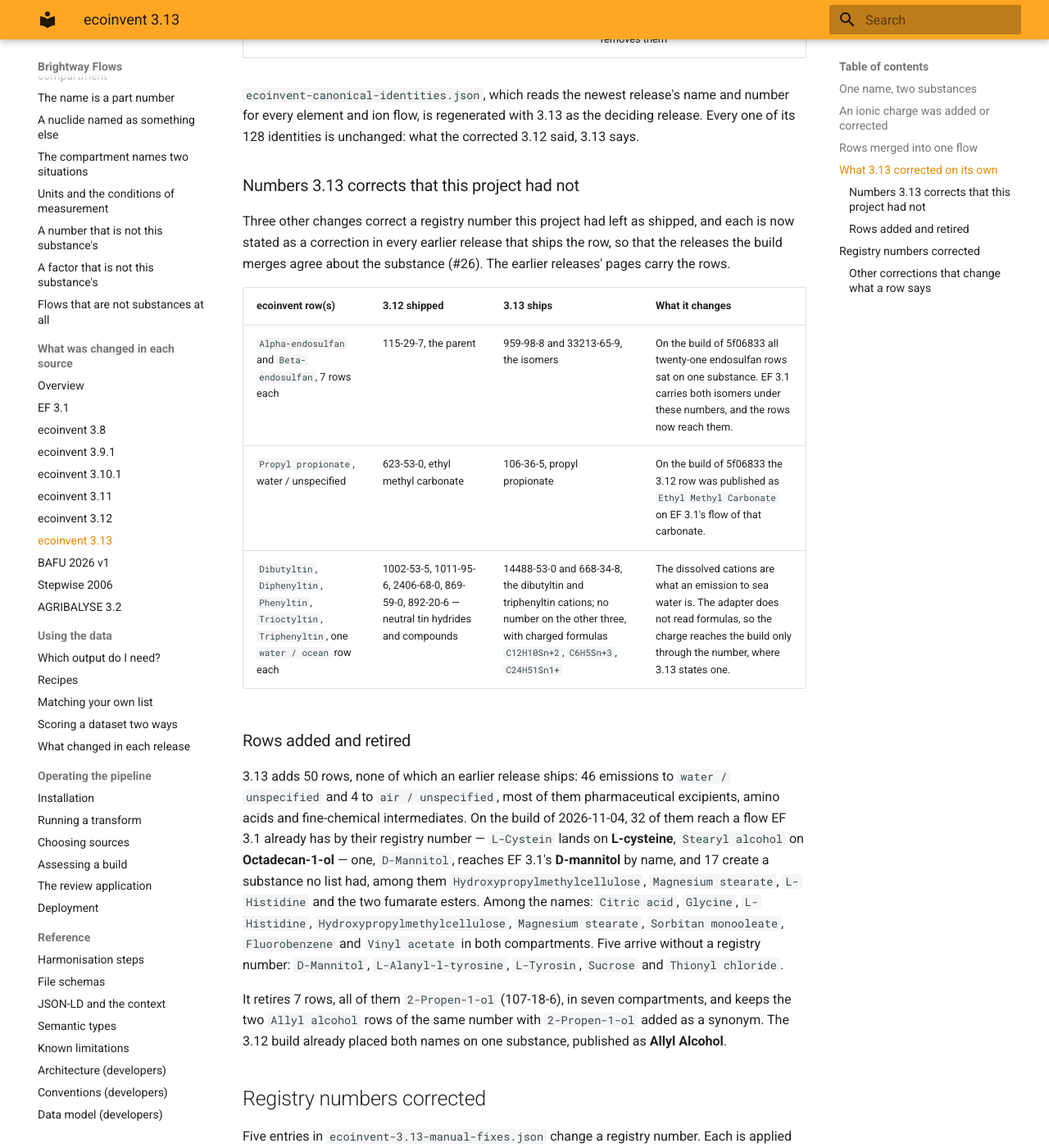
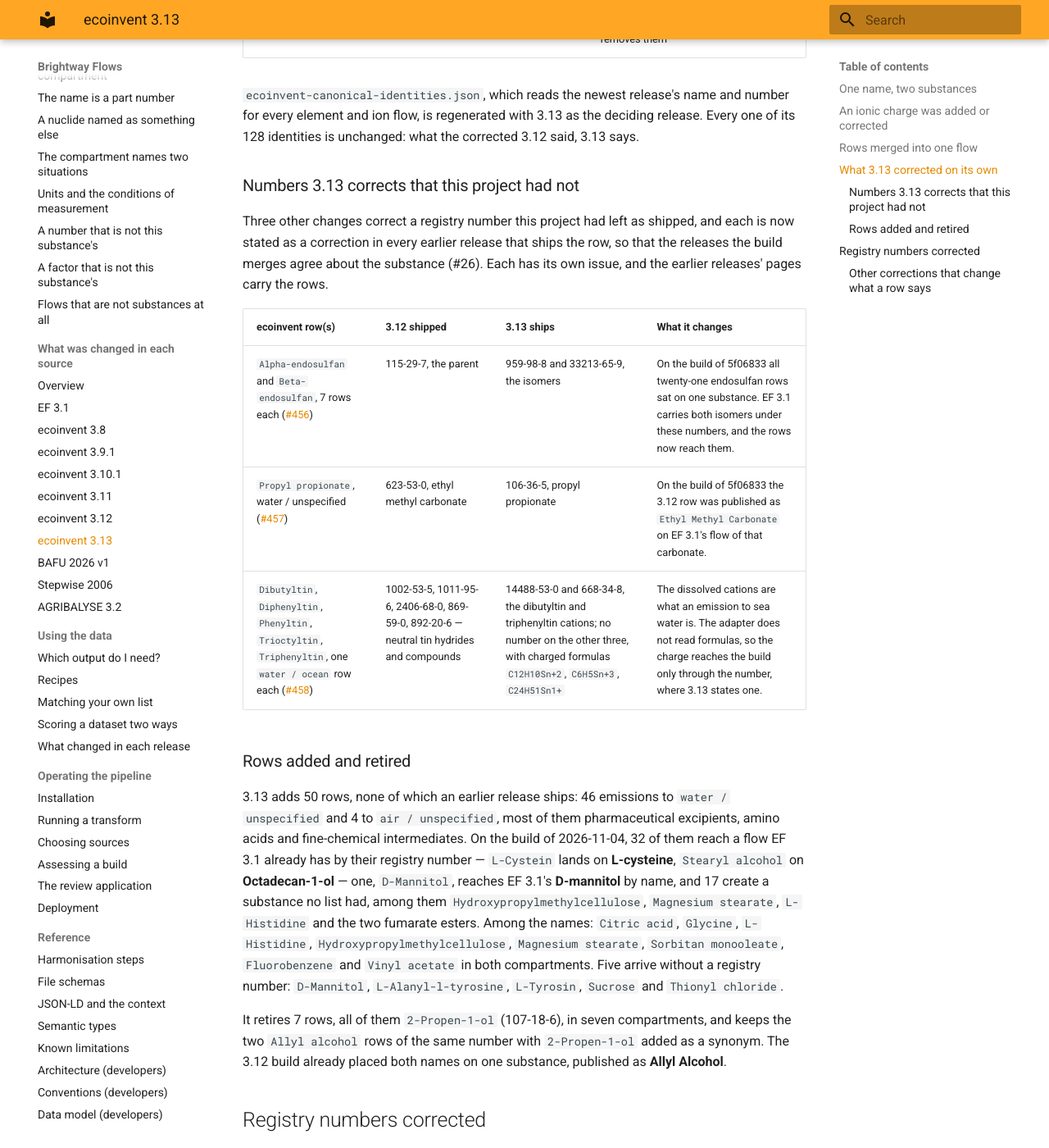
Before and after one commit to brightway-labs/brightway-flows, an MkDocs documentation site: the page built from docs/changes/ecoinvent-3.13.md, in a window 1280 px wide and 1400 px high, scrolled down 2593 px. Shown: the whole window at 82% size. Built offline with MkDocs 1.6.1 and Material for MkDocs 9.7.7, drawn with Linux system fonts in a browser that asks for light colours.

Commit message:
Count ecoinvent 3.13's copies in the #456, #457 and #458 expectations, and link the three issues from its page
The three fixes state their corrections in the releases before 3.13, and
their expectations count the rows the five-list build merges. With 3.13
merged ahead of 3.12 the same claims cover one more copy of each row:
fourteen Alpha-endosulfan rows, two Beta-endosulfan rows to unspecified
water and at least fourteen Endosulfan rows (#456); two Propyl propionate
rows (#457); three of each organotin (#458). The claims themselves do not
change: 3.13 ships the corrected numbers itself.

The 3.13 page links each corrected row to its issue, and the 3.13
expectations file no longer restates them.

```diff
--- a/docs/changes/ecoinvent-3.13.md
+++ b/docs/changes/ecoinvent-3.13.md
@@ -112,13 +112,14 @@
 Three other changes correct a registry number this project had left as
 shipped, and each is now stated as a correction in every earlier release
 that ships the row, so that the releases the build merges agree about the
-substance (#26). The earlier releases' pages carry the rows.
+substance (#26). Each has its own issue, and the earlier releases' pages carry
+the rows.
 
 | ecoinvent row(s) | 3.12 shipped | 3.13 ships | What it changes |
 |---|---|---|---|
-| `Alpha-endosulfan` and `Beta-endosulfan`, 7 rows each | 115-29-7, the parent | 959-98-8 and 33213-65-9, the isomers | On the build of 5f06833 all twenty-one endosulfan rows sat on one substance. EF 3.1 carries both isomers under these numbers, and the rows now reach them. |
-| `Propyl propionate`, water / unspecified | 623-53-0, ethyl methyl carbonate | 106-36-5, propyl propionate | On the build of 5f06833 the 3.12 row was published as `Ethyl Methyl Carbonate` on EF 3.1's flow of that carbonate. |
-| `Dibutyltin`, `Diphenyltin`, `Phenyltin`, `Trioctyltin`, `Triphenyltin`, one `water / ocean` row each | 1002-53-5, 1011-95-6, 2406-68-0, 869-59-0, 892-20-6 — neutral tin hydrides and compounds | 14488-53-0 and 668-34-8, the dibutyltin and triphenyltin cations; no number on the other three, with charged formulas `C12H10Sn+2`, `C6H5Sn+3`, `C24H51Sn1+` | The dissolved cations are what an emission to sea water is. The adapter does not read formulas, so the charge reaches the build only through the number, where 3.13 states one. |
+| `Alpha-endosulfan` and `Beta-endosulfan`, 7 rows each ([#456](https://github.com/brightway-labs/brightway-flows/issues/456)) | 115-29-7, the parent | 959-98-8 and 33213-65-9, the isomers | On the build of 5f06833 all twenty-one endosulfan rows sat on one substance. EF 3.1 carries both isomers under these numbers, and the rows now reach them. |
+| `Propyl propionate`, water / unspecified ([#457](https://github.com/brightway-labs/brightway-flows/issues/457)) | 623-53-0, ethyl methyl carbonate | 106-36-5, propyl propionate | On the build of 5f06833 the 3.12 row was published as `Ethyl Methyl Carbonate` on EF 3.1's flow of that carbonate. |
+| `Dibutyltin`, `Diphenyltin`, `Phenyltin`, `Trioctyltin`, `Triphenyltin`, one `water / ocean` row each ([#458](https://github.com/brightway-labs/brightway-flows/issues/458)) | 1002-53-5, 1011-95-6, 2406-68-0, 869-59-0, 892-20-6 — neutral tin hydrides and compounds | 14488-53-0 and 668-34-8, the dibutyltin and triphenyltin cations; no number on the other three, with charged formulas `C12H10Sn+2`, `C6H5Sn+3`, `C24H51Sn1+` | The dissolved cations are what an emission to sea water is. The adapter does not read formulas, so the charge reaches the build only through the number, where 3.13 states one. |
 
 ### Rows added and retired
 
```
Also changed, not shown: 4 other files.
